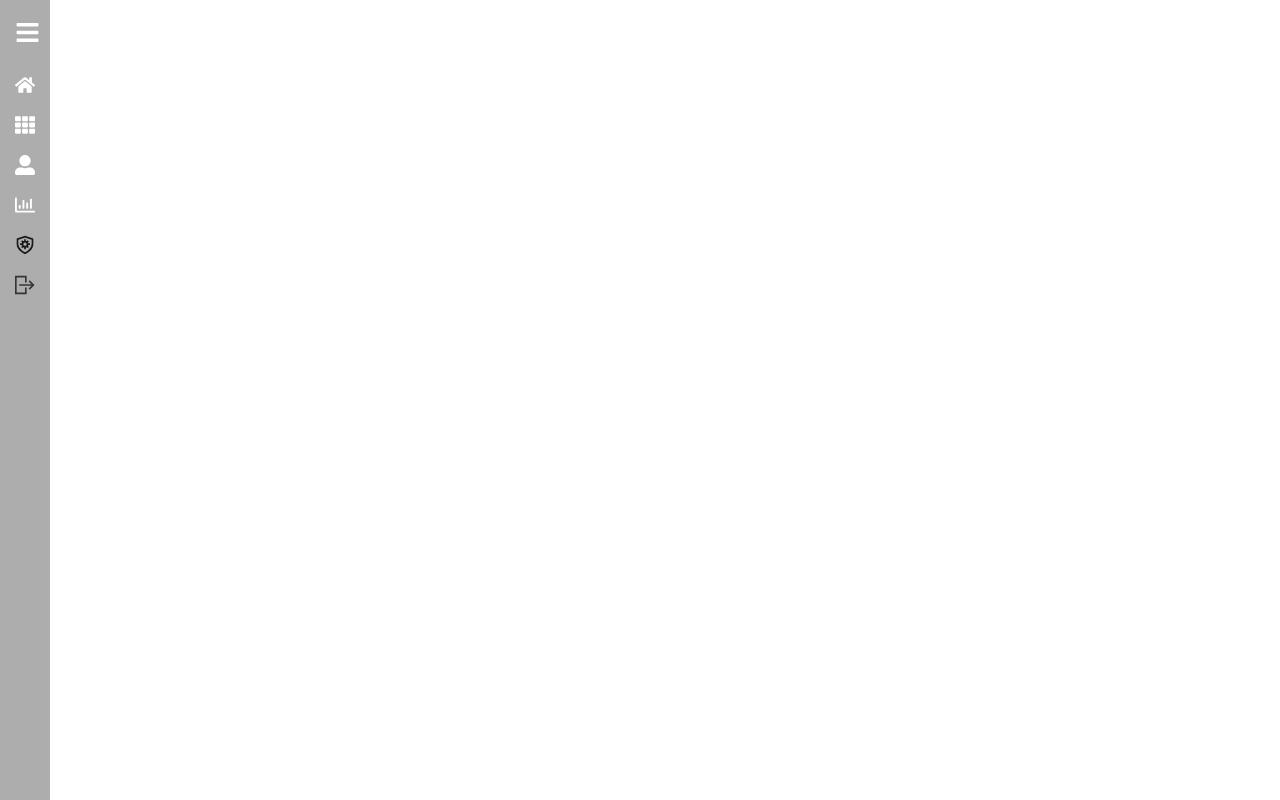
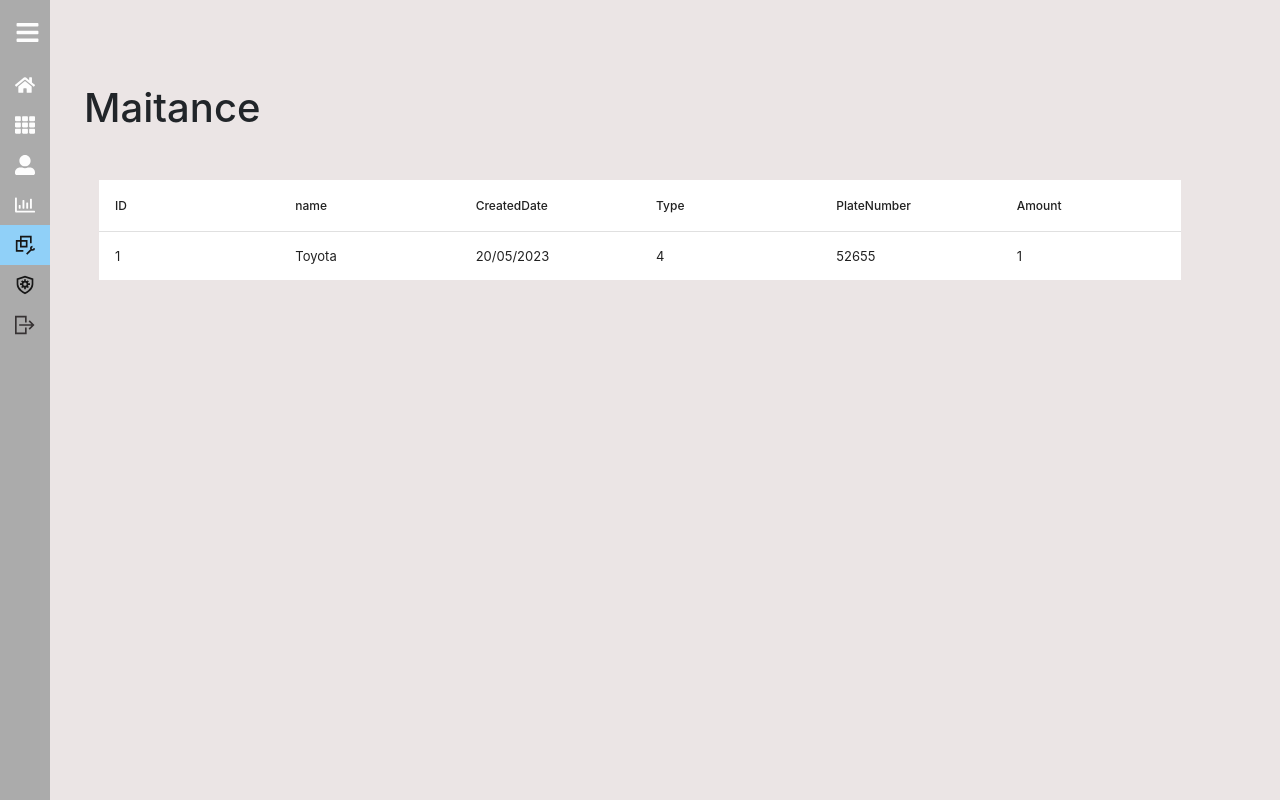
Before and after one commit to AbdurahmanAb/Dodi, a React (Vite) app: page /maintaince in a window 1280 px wide. Before the commit this address had no page. Built offline with nearby package versions, Linux system fonts and the light colour scheme.

Commit message:
latest saturday

```diff
--- a/src/App.jsx
+++ b/src/App.jsx
@@ -7,6 +7,7 @@ import Contrats from "./pages/contrats/Contrats";
 import Employee from "./pages/Employee/Employee";
 import Report from "./pages/Report/Report";
 import Navbar from "./components/Navbar/Navbar";
+import Maintaince from "./pages/Maintaince/Maintaince";
 import { ClassNames } from "@emotion/react";
 
 function App() {
@@ -43,6 +44,7 @@ function App() {
             <Route path="/contrats" element={<Contrats />} />
             <Route path="/employee" element={<Employee />} />
             <Route path="/reports" element={<Report />} />
+            <Route path="/maintaince" element={<Maintaince />} />
             <Route path="/login" element={<Login />} />
           </Routes>
         </Navbar>
--- a/src/components/Forms/DrillingForm.jsx
+++ b/src/components/Forms/DrillingForm.jsx
@@ -140,7 +140,7 @@ export const DrillingForm = () => {
           </div>
         ))}
 
-        <div style={{ marginTop: "5px" }} />
+        <div style={{ marginTop: "5px" }} className="add">
           <Button
             color="primary"
             onClick={() => append({ name: "", amount: "" })}
@@ -148,9 +148,10 @@ export const DrillingForm = () => {
           >
             Add Cost
           </Button>
-        <Button type="submit" color="success">
+          <Button type="submit" color="success" className="px-5">
             Submit
           </Button>
+        </div>
       </FormGroup>
       <div />
     </Form>
--- a/src/components/Navbar/Navbar.jsx
+++ b/src/components/Navbar/Navbar.jsx
@@ -9,7 +9,7 @@ import {
   FaThList,
   FaHome,
 } from "react-icons/fa";
-import { GrLogout, GrShieldSecurity } from "react-icons/gr";
+import { GrLogout, GrShieldSecurity, GrVmMaintenance } from "react-icons/gr";
 import { NavLink } from "react-router-dom";
 import "./navbar.scss";
 import { useLocation } from "react-router-dom";
@@ -36,6 +36,11 @@ const Navbar = ({ children }) => {
       path: "/contrats",
       name: "Contrats",
       icon: <FaRegChartBar />,
+    },
+    {
+      path: "/maintaince",
+      name: "Maintanace",
+      icon: <GrVmMaintenance />,
     },
     {
       path: "/change",
--- a/src/index.scss
+++ b/src/index.scss
@@ -33,3 +33,27 @@ body {
   gap: 25px;
   grid-template-columns: repeat(auto-fit, minmax(400px, 1fr));
 }
+.dILRuI {
+  background-color: rgb(36, 36, 36) !important;
+  color: #fff !important;
+  font-weight: 700;
+}
+.gLTUqv {
+  width: 100%;
+  @media (max-width: 876px) {
+    width: 120% !important;
+  }
+  @media (max-width: 585px) {
+    width: 130% !important;
+  }
+}
+.dlUCce {
+  width: 100%;
+  @media (max-width: 876px) {
+    width: 120% !important;
+  }
+  @media (max-width: 585px) {
+    width: 130% !important;
+    overflow: scroll;
+  }
+}
--- a/src/pages/Employee/Employee.jsx
+++ b/src/pages/Employee/Employee.jsx
@@ -208,6 +208,7 @@ const Employee = () => {
   };
 
   return (
+    <>
       <div className="container ">
         <Helmet>
           <title>DODI || Employee</title>
@@ -228,7 +229,11 @@ const Employee = () => {
             className="Contracts__input"
           />
 
-        <input type="text" placeholder="Salary" className="Contracts__input" />
+          <input
+            type="text"
+            placeholder="Salary"
+            className="Contracts__input"
+          />
 
           <input
             type="text"
@@ -245,6 +250,8 @@ const Employee = () => {
           </button>
         </form>
 
+        <ToastContainer />
+      </div>
       <div className="container mt-5">
         <div className="employee__search ">
           <input
@@ -265,9 +272,7 @@ const Employee = () => {
           selectableRows
         ></DataTable>
       </div>
-
-      <ToastContainer />
-    </div>
+    </>
   );
 };
 
--- a/src/pages/Login/Login.jsx
+++ b/src/pages/Login/Login.jsx
@@ -9,7 +9,7 @@ const Login = () => {
         <title>DODI ||Login</title>
       </Helmet>
       <div className="container">
-        <h1 className="text-primary text-center font-bold mt-5">
+        <h1 className="text-primary text-center font-bold ">
           <span className="mx-3">&#128075;</span>Welcome Admin
         </h1>
       </div>
--- a/src/pages/Login/login.scss
+++ b/src/pages/Login/login.scss
@@ -1,12 +1,12 @@
 body {
   // background-color: #f6f2f2;
-  background-color: rgba(58, 55, 55, 0.4);
+  background-color: rgba(205, 192, 192, 0.4) !important;
 }
 .body {
   display: flex;
   align-items: center;
   justify-content: center;
-  background-color: red;
+  background-color: rgb(149, 76, 76);
   @media (max-width: 800px) {
     width: 100%;
     margin-left: -2rem !important;
@@ -16,7 +16,7 @@ body {
   display: flex;
   justify-content: center;
   align-items: center;
-  margin-top: 20vh;
+  margin-top: 10vh;
 
   text-align: center;
   color: blue;
@@ -46,8 +46,8 @@ body {
     text-transform: uppercase;
     // background-color: rgb(47, 197, 47);
     color: #fff;
-    font-weight: 700;
-    border-radius: 15px;
+    font-weight: bolder !important;
+    border-radius: 7.5px !important;
     cursor: pointer;
   }
   &__form {
--- a/src/pages/Maintaince/Maintaince.jsx
+++ b/src/pages/Maintaince/Maintaince.jsx
@@ -0,0 +1,50 @@
+import DataTable from "react-data-table-component";
+
+const git = () => {
+  const columns = [
+    {
+      name: "ID",
+      selector: (row) => row.id,
+    },
+    {
+      name: "name",
+      selector: (row) => row.name,
+    },
+    {
+      name: "CreatedDate",
+      selector: (row) => row.CreatedDate,
+    },
+    {
+      name: "Type",
+      selector: (row) => row.Type,
+    },
+    {
+      name: "PlateNumber",
+      selector: (row) => row.PlateNumber,
+    },
+    {
+      name: "Amount",
+      selector: (row) => row.id,
+    },
+  ];
+  const rows = [
+    {
+      id: 1,
+      name: "Toyota",
+      CreatedDate: "20/05/2023",
+      Type: "4",
+      PlateNumber: "52655",
+      Amount: "1000000",
+    },
+  ];
+  return (
+    <div className="">
+      <h1> Maitance</h1>
+      <div className="container mt-5">
+        <DataTable columns={columns} data={rows} />
+      </div>
+    </div>
+  );
+};
+
+export default git;
--- a/src/pages/contrats/Contrats.jsx
+++ b/src/pages/contrats/Contrats.jsx
@@ -46,8 +46,8 @@ const Contracts = () => {
         <title>DODI || Contracts</title>
       </Helmet>
 
-      <div className="container mt-5">
-        <Card className="p-2">
+      <div className="container mt-5 ">
+        <Card className="p-2 text-center">
           <h1 className="my-4">Add Contracts</h1>
           {contract === "Driling" && (
             <Modal
@@ -96,10 +96,11 @@ const Contracts = () => {
             </button>
           </div>
         </Card>
-        <h1>View Contracts</h1>
-        <Card>
+
+        <Card className="p-2 text-center">
+          <h1>View Contracts</h1>
           <div className="gridl">
-            <div className="card text-center bg-warning Contracts__card d-inline-block">
+            <div className="card text-center bg-warning Contracts__card fit">
               <div className="card__salry p-4">
                 <h3 className="card__header">Building Contract</h3>
                 <p className="text ">Cost: +$123,456</p>
@@ -114,7 +115,7 @@ const Contracts = () => {
                 <section {...getCollapseProps()}>
                   <ul className="list">
                     <li>
-                      contract Recivable : <span>yes</span>
+                      contract Recivable : <span>$500</span>
                     </li>
                     <li>contract Type : Permant </li>
                     <li>Driling: Permant</li>
--- a/src/pages/contrats/contracts.scss
+++ b/src/pages/contrats/contracts.scss
@@ -123,10 +123,10 @@ p {
 }
 
 .list {
-  margin: 1rem;
+  // margin: 1rem;
   li {
-    font-size: 1.2rem;
-    text-transform: uppercase;
+    font-size: 1rem;
+    text-transform: capitalize;
     line-height: 2rem;
   }
 }
@@ -139,3 +139,12 @@ p {
     flex-direction: column;
   }
 }
+.fit {
+  width: fit-content !important;
+}
+.add {
+  display: flex;
+  flex-direction: column;
+  align-items: center;
+  gap: 10px;
+}
```
Lines whose indentation alone changed are shown as unchanged.
